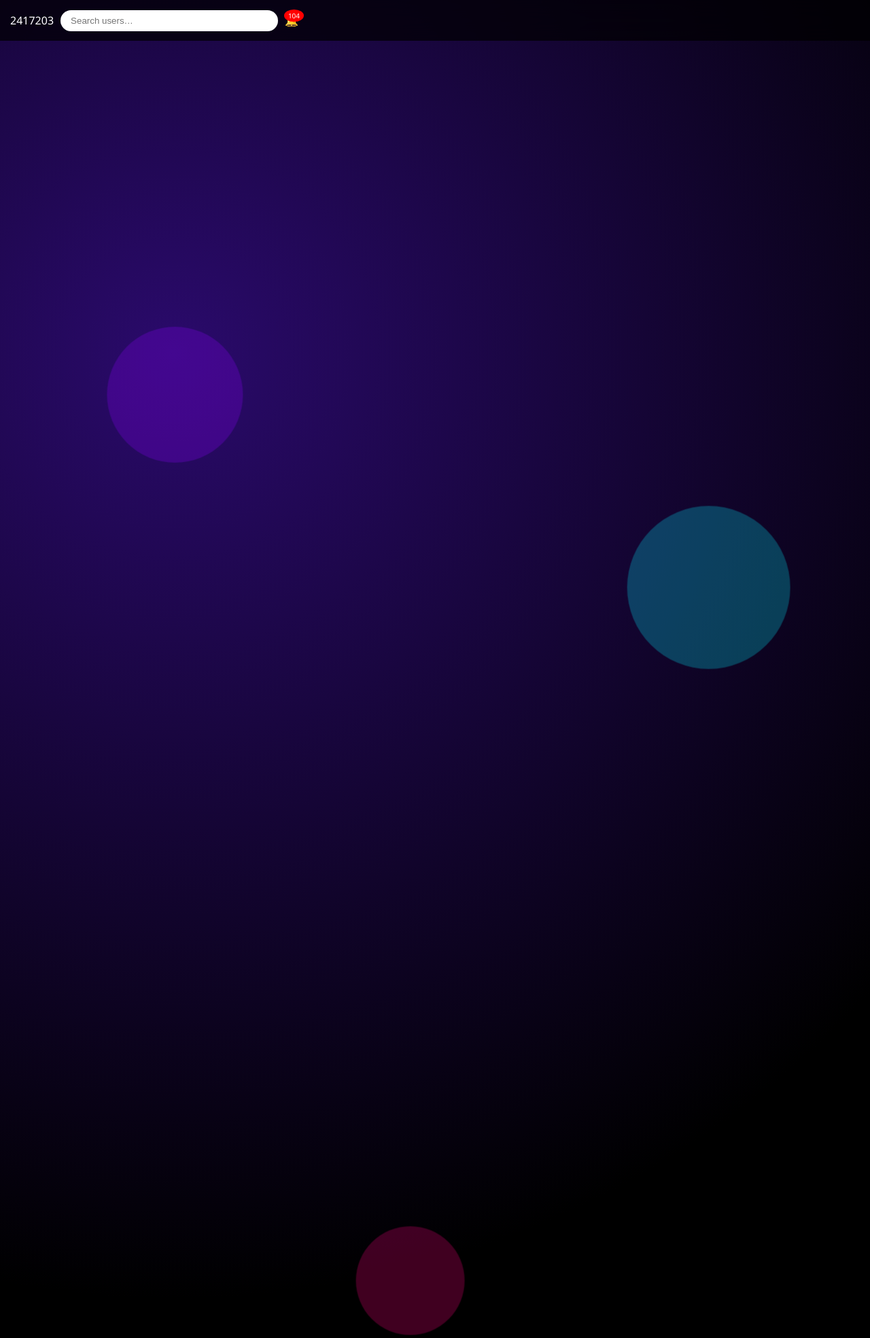
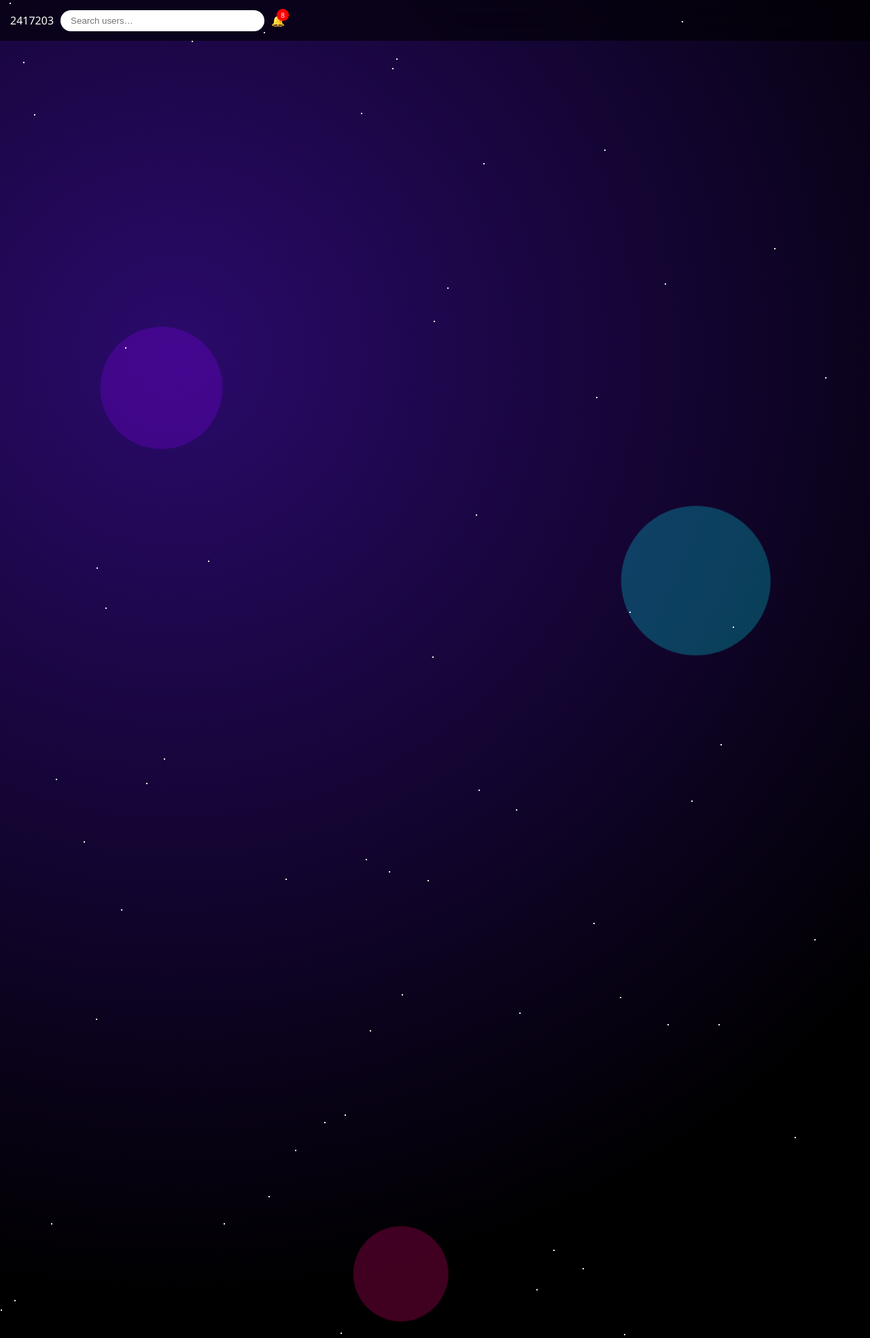
Before and after one commit to Ashwinor/talkk, a Flask app: page /home in a window 1280 px wide. Shown: the top 1969 px of the page at 68% size. Run offline with Flask 3, Linux system fonts and the light colour scheme; a user stored in the database is signed in.

Commit message:
Talkk animated cosmic home

```diff
--- a/static/home/home.css
+++ b/static/home/home.css
@@ -1,110 +1,112 @@
 *{box-sizing:border-box;}
+
 body{
   margin:0;
   height:100vh;
   overflow:hidden;
+  font-family:Segoe UI,sans-serif;
+  color:white;
   background:radial-gradient(circle at 20% 20%, #2a0a6b, #000 60%);
-  color:white;
-  font-family:Segoe UI, sans-serif;
-}
-body.light{
-  background:radial-gradient(circle at 20% 20%, #0aa, #111 60%);
 }
 
-/* TALK START BUBBLES */
+/* alt background */
+body.alt-bg{
+  background:radial-gradient(circle at 80% 20%, #004d40, #000 60%);
+}
+
+/* floating bubbles */
 .bg-bubble{
   position:absolute;
   border-radius:50%;
   opacity:0.25;
   animation:float 12s infinite ease-in-out;
 }
-.b1{width:200px;height:200px;left:10%;top:20%;background:#8f00ff;}
-.b2{width:240px;height:240px;left:70%;top:30%;background:#00f2fe;animation-delay:2s;}
-.b3{width:160px;height:160px;left:40%;top:70%;background:#ff0080;animation-delay:4s;}
+.b1{width:180px;height:180px;left:10%;top:20%;background:#8f00ff;}
+.b2{width:220px;height:220px;left:70%;top:30%;background:#00f2fe;animation-delay:2s;}
+.b3{width:140px;height:140px;left:40%;top:70%;background:#ff0080;animation-delay:4s;}
 
 @keyframes float{
-  0%{transform:translate(0)}
-  50%{transform:translate(30px,-40px)}
-  100%{transform:translate(0)}
+  0%{transform:translate(0,0)}
+  50%{transform:translate(20px,-40px)}
+  100%{transform:translate(0,0)}
 }
 
-/* TOP BAR */
+/* stars */
+.star{
+  position:absolute;
+  width:2px;height:2px;
+  background:white;
+  opacity:.6;
+  animation:twinkle 2s infinite alternate;
+}
+@keyframes twinkle{
+  from{opacity:.3}
+  to{opacity:1}
+}
+
+/* top bar */
 .top-bar{
   position:fixed;
-  top:0;
-  width:100%;
+  top:0;width:100%;
   height:60px;
-  background:rgba(0,0,0,0.7);
-  backdrop-filter:blur(20px);
   display:flex;
   align-items:center;
+  gap:10px;
   padding:0 15px;
-  gap:10px;
+  background:rgba(0,0,0,.6);
+  backdrop-filter:blur(20px);
 }
 .search{
   flex:1;
-  max-width:320px;
+  max-width:300px;
   padding:8px 15px;
   border-radius:20px;
   border:none;
 }
-.bell{cursor:pointer; position:relative;}
-.badge{
+.bell{
+  position:relative;
+  cursor:pointer;
+}
+#badge{
   position:absolute;
-  top:-5px;
-  right:-8px;
+  top:-6px;right:-6px;
   background:red;
-  color:white;
   font-size:10px;
   padding:2px 6px;
-  border-radius:50%;
-}
-.shake{animation:shake 0.4s;}
-@keyframes shake{
-  0%{transform:rotate(0)}
-  50%{transform:rotate(15deg)}
-  100%{transform:rotate(0)}
+  border-radius:10px;
 }
 
-/* NOTIFICATIONS */
+/* notifications */
 .notify-panel{
   position:fixed;
   top:60px;
-  right:-320px;
-  width:300px;
-  height:calc(100vh - 60px);
-  background:rgba(0,0,0,0.85);
+  right:-280px;
+  width:260px;
+  height:100%;
+  background:rgba(0,0,0,.85);
   backdrop-filter:blur(25px);
-  padding:15px;
-  transition:0.5s;
-  overflow-y:auto;
+  padding:20px;
+  transition:.5s;
 }
 .notify-panel.show{right:0;}
-
-.notify-item{
-  background:rgba(255,255,255,0.15);
-  padding:12px;
+.note{
+  background:rgba(255,255,255,.15);
+  margin-bottom:10px;
+  padding:10px;
   border-radius:15px;
-  margin-bottom:10px;
-  transition:0.3s;
-}
-.notify-item:hover{
-  transform:scale(1.05);
-  background:rgba(0,200,255,0.4);
 }
 
-/* SETTINGS */
+/* settings */
 .settings-panel{
   position:fixed;
-  top:50%;
-  left:50%;
-  transform:translate(-50%,-50%) scale(0.8);
-  background:rgba(0,0,0,0.85);
+  top:50%;left:50%;
+  transform:translate(-50%,-50%) scale(.7);
+  background:rgba(0,0,0,.85);
   padding:25px;
   border-radius:25px;
   opacity:0;
   pointer-events:none;
-  transition:0.4s;
+  transition:.4s;
 }
 .settings-panel.show{
   opacity:1;
--- a/templates/home/home.html
+++ b/templates/home/home.html
@@ -3,73 +3,79 @@
 <head>
 <meta name="viewport" content="width=device-width, initial-scale=1.0">
 <title>Talkk Home</title>
-<link rel="stylesheet" href="/static/home/home.css">
+<link rel="stylesheet" href="/static/home/home.css?v=5">
 </head>
-
 <body>
 
-<!-- TALK START STYLE BACKGROUND -->
+<!-- BACKGROUND BUBBLES -->
 <div class="bg-bubble b1"></div>
 <div class="bg-bubble b2"></div>
 <div class="bg-bubble b3"></div>
 
+<!-- STARS -->
+<div id="stars"></div>
+
+<!-- TOP BAR -->
 <div class="top-bar">
     <div class="user">{{ user }}</div>
     <input class="search" placeholder="Search users…">
-    <div class="bell" onclick="toggleNotify()">🔔<span class="badge" id="badge">104</span></div>
+    <div class="bell" onclick="toggleNotify()">🔔<span id="badge">8</span></div>
 </div>
 
-<!-- NOTIFICATIONS -->
+<!-- NOTIFICATION PANEL -->
 <div class="notify-panel" id="notify">
     <h3>Notifications</h3>
-    <div class="notify-list" id="list"></div>
+    <div class="note">Hi 👋</div>
+    <div class="note">Welcome to Talkk</div>
+    <div class="note">You have a new follower</div>
+    <div class="note">Good night 🌙</div>
+    <div class="note">Let’s chat!</div>
 </div>
 
 <!-- SETTINGS -->
 <div class="settings-panel" id="settings">
-    <div class="setting-btn" onclick="toggleDark()">🌗 Toggle Theme</div>
+    <div class="setting-btn" onclick="toggleDark()">🌗 Toggle Mode</div>
     <div class="setting-btn" onclick="window.location.href='/logout'">🚪 Logout</div>
 </div>
 
-<!-- GLASS DOCK -->
+<!-- BOTTOM GLASS DOCK -->
 <div class="bottom-nav">
-  <div class="nav-btn">📹<span>Video</span></div>
-  <div class="nav-btn">💬<span>Chat</span></div>
-  <div class="nav-btn">👤<span>Profile</span></div>
-  <div class="nav-btn" onclick="toggleSettings()">⚙️<span>Settings</span></div>
+    <div class="nav-btn">📹<span>Video</span></div>
+    <div class="nav-btn">💬<span>Chat</span></div>
+    <div class="nav-btn">👤<span>Profile</span></div>
+    <div class="nav-btn" onclick="toggleSettings()">⚙️<span>Settings</span></div>
 </div>
 
 <script>
-const notify = document.getElementById("notify");
-const badge = document.getElementById("badge");
-
-function toggleNotify(){
-  document.querySelector(".bell").classList.add("shake");
-  setTimeout(()=>document.querySelector(".bell").classList.remove("shake"),400);
-  notify.classList.toggle("show");
+// Floating stars
+for(let i=0;i<80;i++){
+  let s=document.createElement("div")
+  s.className="star"
+  s.style.left=Math.random()*100+"%"
+  s.style.top=Math.random()*100+"%"
+  document.body.appendChild(s)
 }
 
+// SETTINGS
 function toggleSettings(){
-  document.getElementById("settings").classList.toggle("show");
+  document.getElementById("settings").classList.toggle("show")
+}
+document.body.addEventListener("click",e=>{
+  if(!e.target.closest(".settings-panel") && !e.target.closest(".nav-btn")){
+    document.getElementById("settings").classList.remove("show")
+  }
+})
+
+// DARK MODE
+function toggleDark(){
+  document.body.classList.toggle("alt-bg")
 }
 
-function toggleDark(){
-  document.body.classList.toggle("light");
-}
-
-document.body.addEventListener("click",e=>{
-  if(!e.target.closest(".notify-panel") && !e.target.closest(".bell")){
-    notify.classList.remove("show");
-  }
-});
-
-/* create fake messages */
-const list = document.getElementById("list");
-for(let i=1;i<=104;i++){
-  const div = document.createElement("div");
-  div.className="notify-item";
-  div.innerHTML="Message "+i+" • Hi, how are you?";
-  list.appendChild(div);
+// NOTIFY
+function toggleNotify(){
+  const p=document.getElementById("notify")
+  p.classList.toggle("show")
+  document.getElementById("badge").style.display="none"
 }
 </script>
 
```
Also changed, not shown: other parts of static/home/home.css (+15 -15 lines).
